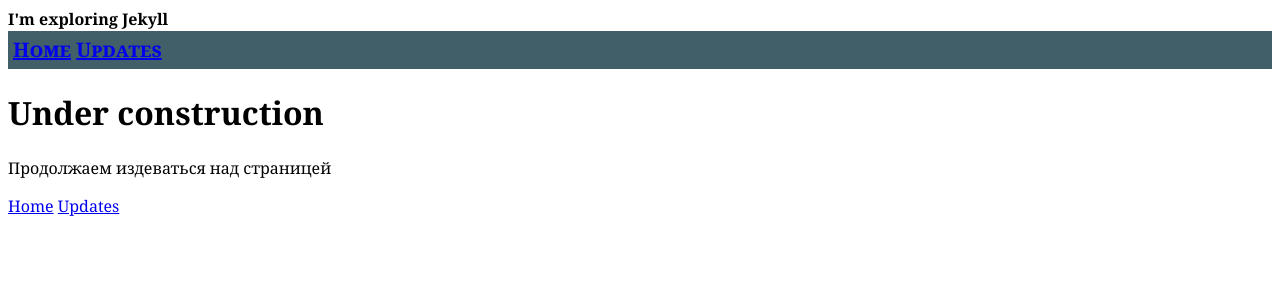
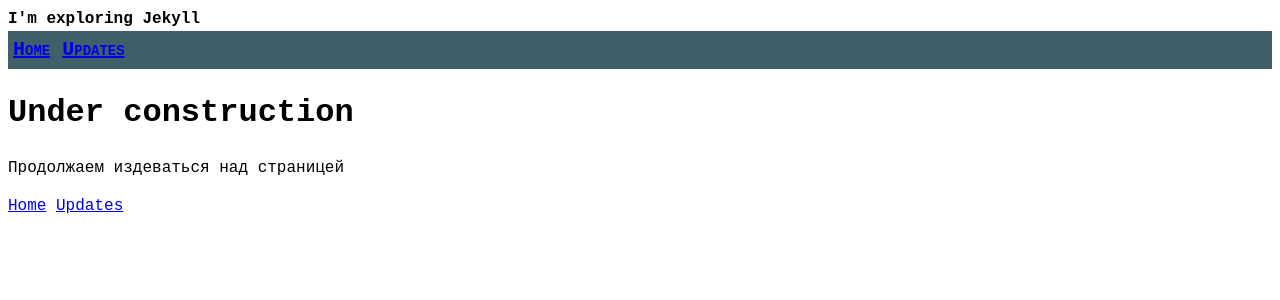
Before and after one commit to ansakoy/lusamut, a Jekyll site: the page built from index.html, in a window 1280 px wide. Shown: the top 300 px of the page. Built offline with Jekyll 4.4.1, drawn with Linux system fonts in a browser that asks for light colours; Markdown is read by kramdown in place of the engine named in the settings.

Commit message:
keep editing css

```diff
--- a/css/common.css
+++ b/css/common.css
@@ -2,7 +2,7 @@ html {
     margin: 0;
     padding: 0;
 
-    font: normal 100%/1.4 Georgia,serif;
+    font: normal 100%/1.4 'Courier New', monospace, serif;
 }
 
 .navigation {
@@ -12,6 +12,7 @@ html {
 }
 .navigation > li {
   display: inline-block;
+  color: #C5D0D4
 }
 .current {
     background-color: #5A808C;
```
